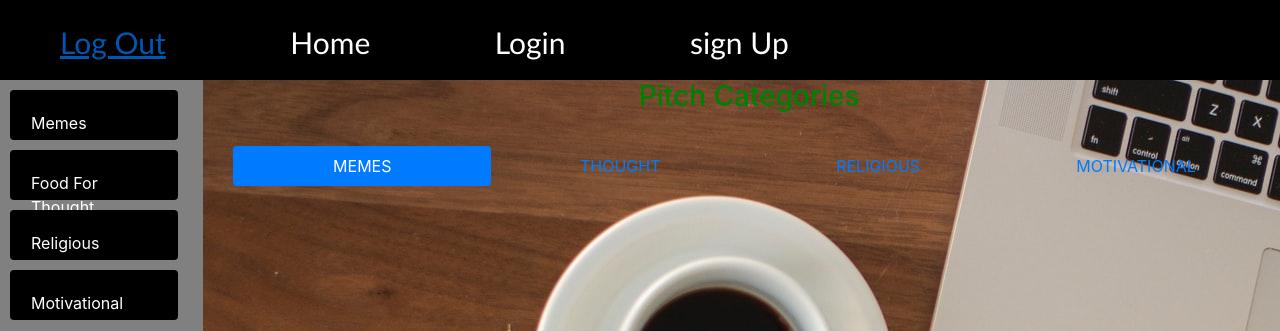
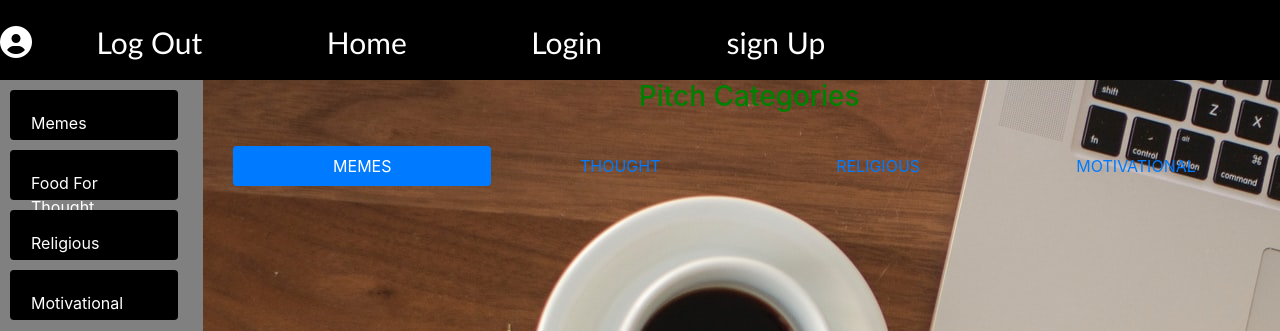
Before and after one commit to lcmongwe/pitch-app, a Flask app: page / in a window 1280 px wide. Shown: the top 331 px of the page. Run offline with Flask 2, Linux system fonts and the light colour scheme; data that the repository does not hold is empty; some libraries are stand-ins or nearby versions.

Commit message:
fontawsome icons linked to head tag

```diff
--- a/app/static/style.css
+++ b/app/static/style.css
@@ -34,6 +34,12 @@
     font-family: 'Gill Sans', 'Gill Sans MT', Calibri, 'Trebuchet MS', sans-serif;
 }
 
+.fa-circle-user{
+    color: white;
+
+}
+
+
 /* home.html */
 .home1{
     background-image: url(../static/images/home1.jpg);
--- a/app/templates/base.html
+++ b/app/templates/base.html
@@ -16,23 +16,29 @@
     <link rel="stylesheet" href="{{url_for('static',filename='style.css')}}" />
 
     {% endblock %}
+    <script src="https://kit.fontawesome.com/4b22a001a1.js" crossorigin="anonymous"></script>
   </head>
   <body>
     <nav class="navbar1">
       <div class="class1" id="navbar">
         <div class="items">
+               <i class="fa-solid fa-circle-user fa-2x"></i>
           <a class="item" id=" logout" href="{{url_for('auth.logout')}}"
             >Log Out</a
           >
+
           <a class="item" id=" home" href="/">Home</a>
 
           <a class="item" id=" login" href="{{url_for('auth.login')}}">Login</a>
           <a class="item" id=" signUp" href="{{url_for('auth.register')}}"
             >sign Up</a
           >
+
         </div>
       </div>
+
     </nav>
+
 
     {%block content%} {%endblock%}
 
--- a/app/templates/home.html
+++ b/app/templates/home.html
@@ -20,6 +20,7 @@ styles%} {{ super() }}
       <div class="card card1">
         <div class="card-body">Motivational</div>
       </div>
+
       {{wtf.quick_form(form)}}
     </div>
 
```
